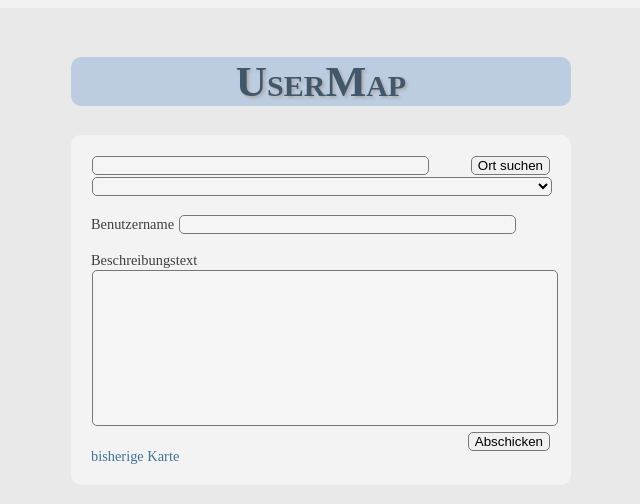
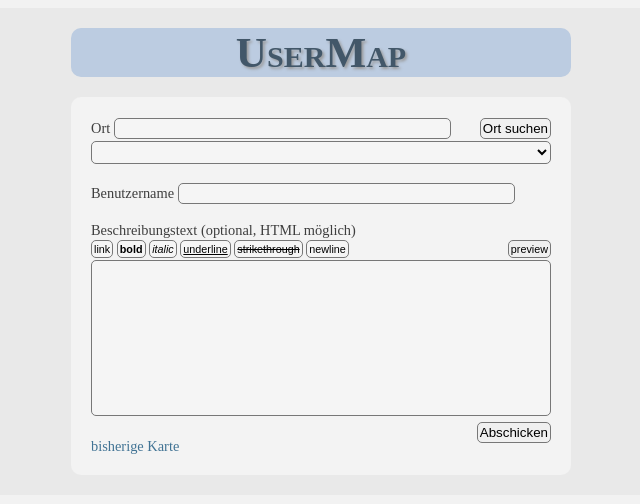
Before and after one commit to ichbinsisyphos/UserMap, a PHP site: page / in a window 1280 px wide. Shown: the top 504 px of the page, without its empty margins (319-959 px from the left). Run offline with PHP 8.4, Linux system fonts and the light colour scheme; data that the repository does not hold is empty.

Commit message:
mal begonnen Javascript hinzuzufügen

```diff
--- a/index.php
+++ b/index.php
@@ -2,28 +2,147 @@
 <html>
 
   <head>
+
     <link rel="stylesheet" type="text/css" href="style.css" />
+
     <meta http-equiv="Content-Type" content="text/html; charset=utf-8" >
+
     <title>UserMap</title>
+
+    <script language="JavaScript">
+    <!--
+      var userLocation = "";
+      var userFinalLocation = "";
+      var userName = "";
+      var userDescription = "";
+
+      function obligatoryFieldsFilled() {
+        return (window.document.mainForm.nameInput.value != "" &&
+                window.document.mainForm.locationSelect.length > 0);
+      }
+
+      function searchLocation() {
+
+      }
+
+      function setUserLocation(l) {
+        userLocation = l;
+      }
+
+      function setUserFinalLocation(lf) {
+        userFinalLocation = lf;
+      }
+
+      function setUserName(n) {
+        userName = n;
+      }
+
+      function setUserDescription(d) {
+        userDescription = d;
+      }
+
+      function searchLocation() {
+        if (window.document.mainForm.locationInput.value == "") {
+          alert("bitte einen Suchbegriff für ihren Heimatort angeben");
+        }
+      }
+      function addLink() {
+          startIndex = window.document.mainForm.descriptionInput.selectionStart;
+          endIndex = window.document.mainForm.descriptionInput.selectionEnd;
+          selectedText = window.document.mainForm.descriptionInput.value.slice(startIndex, endIndex);
+
+          urlText = "";
+
+          if(selectedText.slice(0,7) != "http://") {
+            urlText = "http://";
+          }
+
+          if (startIndex == endIndex) {
+            urlText += "LINKGOESHERE";
+          }
+
+          insertDescriptionFormatting('<a href="' + urlText, '">TEXTGOESHERE</a>');
+      }
+      function addBold() {
+          insertDescriptionFormatting("<b>","</b>");
+      }
+      function addUnderline() {
+          insertDescriptionFormatting("<u>","</u>");
+      }
+      function addItalic() {
+          insertDescriptionFormatting("<i>","</i>");
+      }
+      function addStrikethrough() {
+          insertDescriptionFormatting("<strike>", "</strike>");
+      }
+      function addNewLine() {
+          insertDescriptionFormatting("", "<br>");
+      }
+      function insertDescriptionFormatting(open, close) {
+          len = window.document.mainForm.descriptionInput.value.length;
+          startIndex = window.document.mainForm.descriptionInput.selectionStart;
+          endIndex = window.document.mainForm.descriptionInput.selectionEnd;
+          pre = window.document.mainForm.descriptionInput.value.slice(0,startIndex);
+          selected = window.document.mainForm.descriptionInput.value.slice(startIndex,endIndex);
+          post = window.document.mainForm.descriptionInput.value.slice(endIndex,len);
+
+          window.document.mainForm.descriptionInput.value = pre + open + selected + close + post;
+      }
+
+      function previewDescription() {
+        if (this.previewWindow) {
+          this.previewWindow.close();
+        }
+
+        this.previewWindow = window.open("", "Textausgabe", "width=500,height=200");
+        this.previewWindow.value="";
+        html = window.document.mainForm.descriptionInput.value;
+        this.previewWindow.document.write(html);
+      }
+
+      // function setCookie(name, value, duration) { //duration in Sekunden, also gegebenenfalls multiplizieren
+      //   now = new Date();
+      //   diesAt = new Date(now.getTime() + duration);
+      //   document.cookie = name + "=" + value + ";expires=" + diesAt.toGMTString() + ";";
+      //   delete now;
+      // }
+
+      // function readCookie() {
+      //   value = "";
+      //   if(document.cookie) {
+      //     valueStart = document.cookie.indexOf("=") + 1;
+      //     valueEnd = document.cookie.indexOf(";");
+      //     if(valueEnd == -1) {
+      //       valueEnd = document.cookie.length;
+      //     }
+      //     value = document.cookie.substring(valueStart, valueEnd);
+      //   }
+      //   return value;
+      // }
+
+    //-->
+    </script>
+
   </head>
 
   <body>
+
     <div id="all">
       <div id="head">
-        <h1>UserMap</h1>
+        UserMap
       </div>
       <div id="mainForm">
-        <form action="<?php echo $_SERVER['PHP_SELF']; ?>" method="post">
-          <div id="searchForm">
-            <input type="text" name="formSearchString">
-            <input type="submit" name="formSearchStringSubmit" value="Ort suchen" class="button">
+        <form name="mainForm" action="<?php echo $_SERVER['PHP_SELF']; ?>" method="post">
+          Ort
+            <input type="text" name="locationInput">
+            <input type="submit" name="locationSearch" value="Ort suchen" class="button" onClick="searchLocation()">
             <br>
             <select name="locationSelect">
               <?php
-                header('Content-type: text/html; charset=utf-8');
-                if($_POST['formSearchStringSubmit'] == "Ort suchen")
+                //header('Content-type: text/html; charset=utf-8');
+                if(isset($_POST['locationSearch']) AND $_POST['locationSearch'] == "Ort suchen")
                 {
-                  $varSearchString = escapeshellarg($_POST["formSearchString"]);
+                  $varSearchString = escapeshellarg($_POST["locationInput"]);
 
                   $command = "export PYTHONIOENCODING=UTF-8; python ./geoCoder.py " . $varSearchString; #bringts ned
 
@@ -47,24 +166,31 @@
                 }
               ?>
             </select>
-          </div>
           <br>
-          <div id="userName">
-            Benutzername <input type="text" name="formName">
-          </div>
           <br>
-          Beschreibungstext
+            Benutzername <input type="text" name="nameInput">
           <br>
-          <textarea name="formDescription" rows="10"></textarea>
+          <br>
+          Beschreibungstext (optional, HTML möglich)
+          <br>
+          <input name="link" type="button" value="link" class="plaintext" onClick="addLink()">
+          <input name="bold" type="button" value="bold" class="boldtext" onClick="addBold()">
+          <input name="italic" type="button" value="italic" class="italictext" onClick="addItalic()">
+          <input name="underline" type="button" value="underline" class="underlinedtext" onClick="addUnderline()">
+          <input name="strikethrough" type="button" value="strikethrough" class="strikethroughtext" onClick="addStrikethrough()">
+          <input name="newline" type="button" value="newline" class="plaintext" onClick="addNewLine()">
+          <input name="preview" type="button" value="preview" class="preview" onClick="previewDescription()">
+          <br>
+          <textarea name="descriptionInput" rows="10"></textarea>
           <br>
           <input type="submit" name="formSubmit" value="Abschicken" class="button">
           <br>
           <?php
-            header('Content-type: text/html; charset=utf-8');
+            //header('Content-type: text/html; charset=utf-8');
             if(isset($_POST['formSubmit']) AND $_POST['formSubmit'] == "Abschicken")
             {
-              $varName = $_POST['formName'];
-              $varDescription = $_POST['formDescription'];
+              $varName = $_POST['nameInput'];
+              $varDescription = $_POST['descriptionInput'];
 
               $coords = explode(",", $_POST['locationSelect']);
               $varLat = $coords[0];
@@ -101,7 +227,7 @@
           ?>
         </form>
         <?php
-          header('Content-type: text/html; charset=utf-8');
+          //header('Content-type: text/html; charset=utf-8');
           $hostName = trim(preg_replace('/\s+/', ' ', file_get_contents("hostname.conf")));
           $kmlFile = trim(preg_replace('/\s+/', ' ', file_get_contents("var/kmlFilename.dat")));
           $mapUrl = "https://maps.google.at/maps?source=embed&q=" . $hostName . "/UserMap/" . $kmlFile;
--- a/style.css
+++ b/style.css
@@ -39,45 +39,71 @@ body
 {
   background-color:#bccce1;
   width:500px;
+  color:#425769;
+  text-align:center;
+  font-family:"Times New Roman", serif;
+  font-variant:small-caps;
+  font-weight:bold;
+  text-shadow:2px 2px 3px #999;
+  font-size:300%;
+  margin-bottom:20px;
 }
 
-.button
-{
+.button {
   background-color:#f0f0f0;
   width:auto;
   float:right;
 }
 
+.italictext, .boldtext, .underlinedtext, .strikethroughtext, .plaintext {
+  width:auto;
+  font-size:75%;
+}
+.italictext {
+  font-style:italic;
+}
+.boldtext {
+  font-weight:bold;
+}
+.underlinedtext {
+  text-decoration:underline;
+}
+.strikethroughtext {
+  text-decoration:line-through;
+}
+
+.preview {
+  font-size:75%;
+  background-color:#f0f0f0;
+  width:auto;
+  float:right;
+}
 input, textarea, select
 {
   background-color:#f5f5f5;
   border-style:solid;
   border-color:#777777;
   border-width:1px;
+  border-radius:5px;
+
   width:72%;
-  border-radius:5px;
-  margin:1px;
+
+  padding:2px;
+  margin-left:auto;
+  margin-right:auto;
+  margin-top:1px;
+  margin-bottom:1px;
 }
 
-textarea
+textarea, select
 {
   width:100%;
   resize:none;
 }
 
-select
+textarea
 {
-  width:100%;
-}
-
-h1
-{
-  color:#425769;
-  text-align:center;
-  font-family:"Times New Roman",Serif;
-  font-variant:small-caps;
-  text-shadow:2px 2px 3px #aaa;
-  font-size:300%;
+  width:454px;
 }
 
 p
```
Also changed, not shown: 2 other files.
